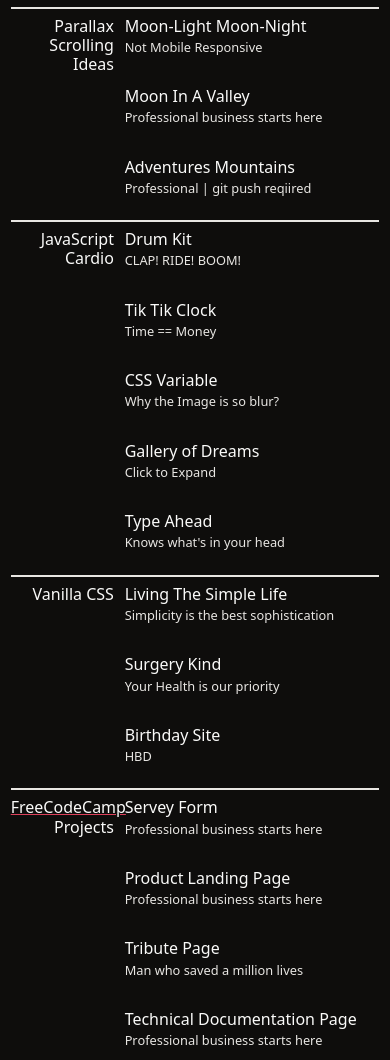
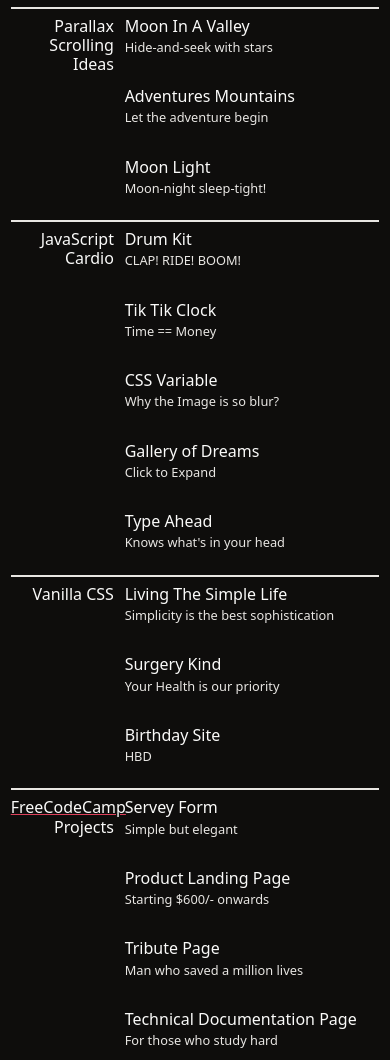
Before and after one commit to SadiqOnGithub/MySite, a plain HTML site: page index.html in a window 390 px wide. Shown: the part 620-1680 px from the top of the page. Drawn offline with Linux system fonts and the light colour scheme.

Commit message:
content improved and adjusted

```diff
--- a/index.html
+++ b/index.html
@@ -41,13 +41,12 @@
       <p class="">
         Hello visitors!<br />
         Do you want a website for your startup? Or does your business require a
-        budget website? Or are you an agency that is looking for a web
+        landing page? Or are you an agency that is looking for a web
         developer? Whatever the need is, I got
         <span class="hl">you</span> covered.<br />
         <br />
         Following <span class="hl">are</span> some
-        <span class="hl">awesome</span> templates, get some idea and make up
-        your mind.
+        <span class="hl">awesome</span> templates, get some idea and shoot a DM.
         <!-- Following are some awesome templates from which you can choose! -->
       </p>
     </section>
@@ -63,20 +62,20 @@
             <p class="table__h">Parallax scrolling ideas</p>
           </div>
           <div class="table__col-2">
+            <a href="https://lucky-cajeta-a0af77.netlify.app/" target="_blank">
+              <p class="table__d">Moon In a Valley</p>
+              <p class="table__m">Hide-and-seek with stars</p>
+            </a>
+            <a href="https://keen-pavlova-030013.netlify.app/" target="_blank">
+              <p class="table__d">adventures mountains</p>
+              <p class="table__m">Let the adventure begin</p>
+            </a>
             <a
               href="https://eloquent-muffin-216f0e.netlify.app/"
               target="_blank"
             >
-              <p class="table__d">Moon-light Moon-night</p>
-              <p class="table__m">Not Mobile Responsive</p>
-            </a>
-            <a href="https://lucky-cajeta-a0af77.netlify.app/" target="_blank">
-              <p class="table__d">Moon In a Valley</p>
-              <p class="table__m">Professional business starts here</p>
-            </a>
-            <a href="https://keen-pavlova-030013.netlify.app/" target="_blank">
-              <p class="table__d">adventures mountains</p>
-              <p class="table__m">Professional | git push reqiired</p>
+              <p class="table__d">Moon light</p>
+              <p class="table__m">Moon-night sleep-tight!</p>
             </a>
           </div>
         </div>
@@ -170,14 +169,14 @@
               target="_blank"
             >
               <p class="table__d">Servey Form</p>
-              <p class="table__m">Professional business starts here</p>
+              <p class="table__m">Simple but elegant </p>
             </a>
             <a
               href="https://codepen.io/sadiqongithub/full/NWROggO"
               target="_blank"
             >
               <p class="table__d">Product Landing Page</p>
-              <p class="table__m">Professional business starts here</p>
+              <p class="table__m">Starting $600/- onwards</p>
             </a>
             <a
               href="https://codepen.io/sadiqongithub/full/abmVVjv"
@@ -191,7 +190,7 @@
               target="_blank"
             >
               <p class="table__d">Technical Documentation Page</p>
-              <p class="table__m">Professional business starts here</p>
+              <p class="table__m">For those who study hard</p>
             </a>
           </div>
         </div>
@@ -257,7 +256,7 @@
         <a href="https://www.linkedin.com/in/sadiqonlink/" target="_blank">
           LinkedIn
         </a>
-        , or good old fashioned
+        , or on good old fashioned
         <a href="mailto:sadiqonemail@gmail.com" target="_blank">Email</a>.
       </p>
     </footer>
```
